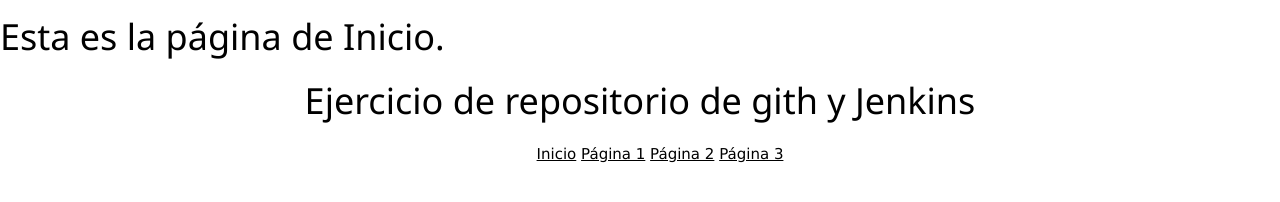
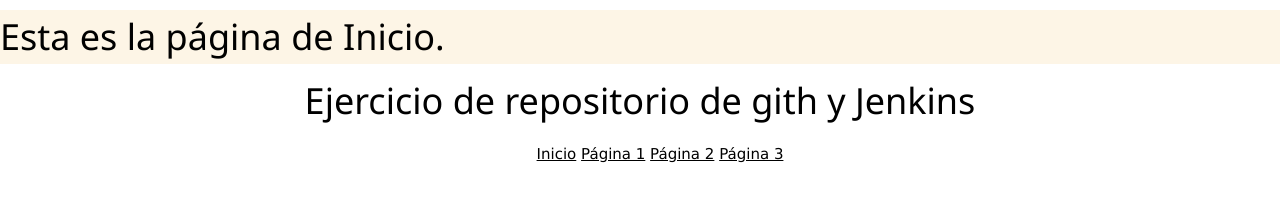
Before and after one commit to Korrinton/ejercicioRamberGit, a plain HTML site: page Web/index.html in a window 1280 px wide. Drawn offline with Linux system fonts and the light colour scheme; files that its build step writes are made by us from their sources.

Commit message:
[build.sh terminado]

```diff
--- a/Web/index.html
+++ b/Web/index.html
@@ -7,7 +7,7 @@
    <link rel="stylesheet" href="css/w3.css">
 </head>
 <body>
-<h1>Esta es la página de Inicio.</h1>
+<h1 class="w3-sand">Esta es la página de Inicio.</h1>
 
 <h1 style="text-align: center;">Ejercicio de repositorio de gith y Jenkins</h1>
 </body>
```
Also changed, not shown: 2 other files.
